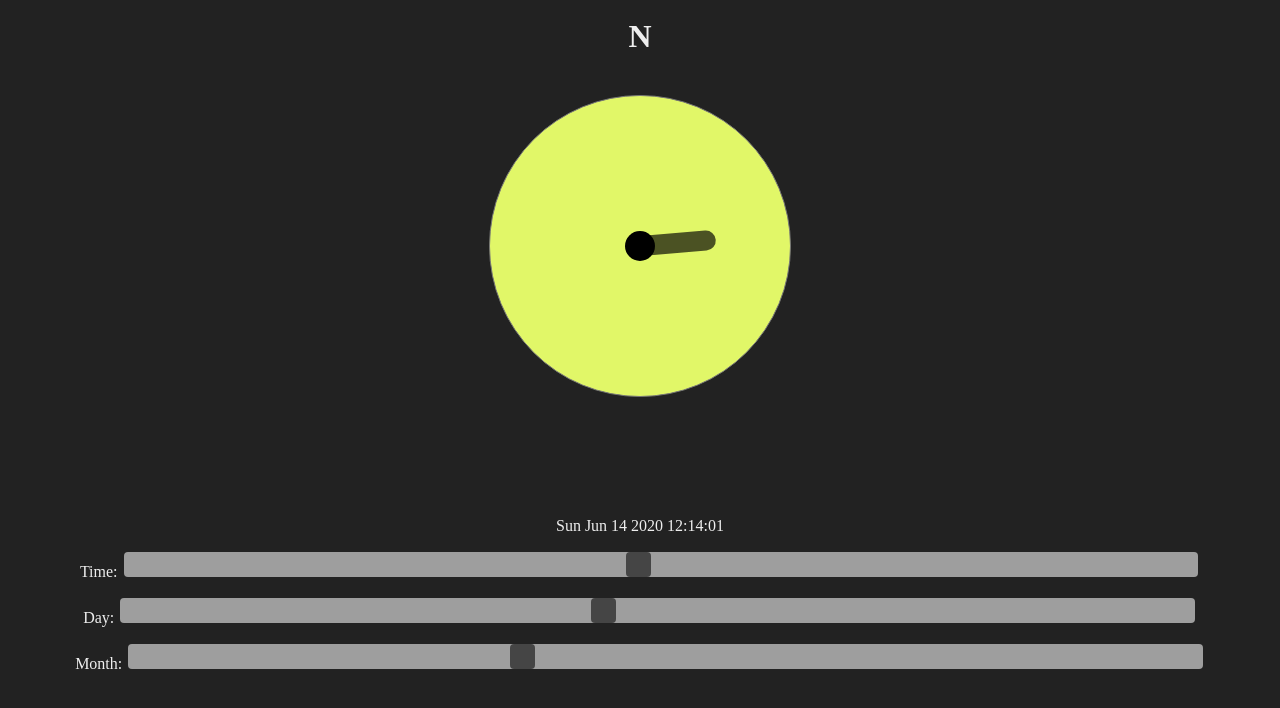
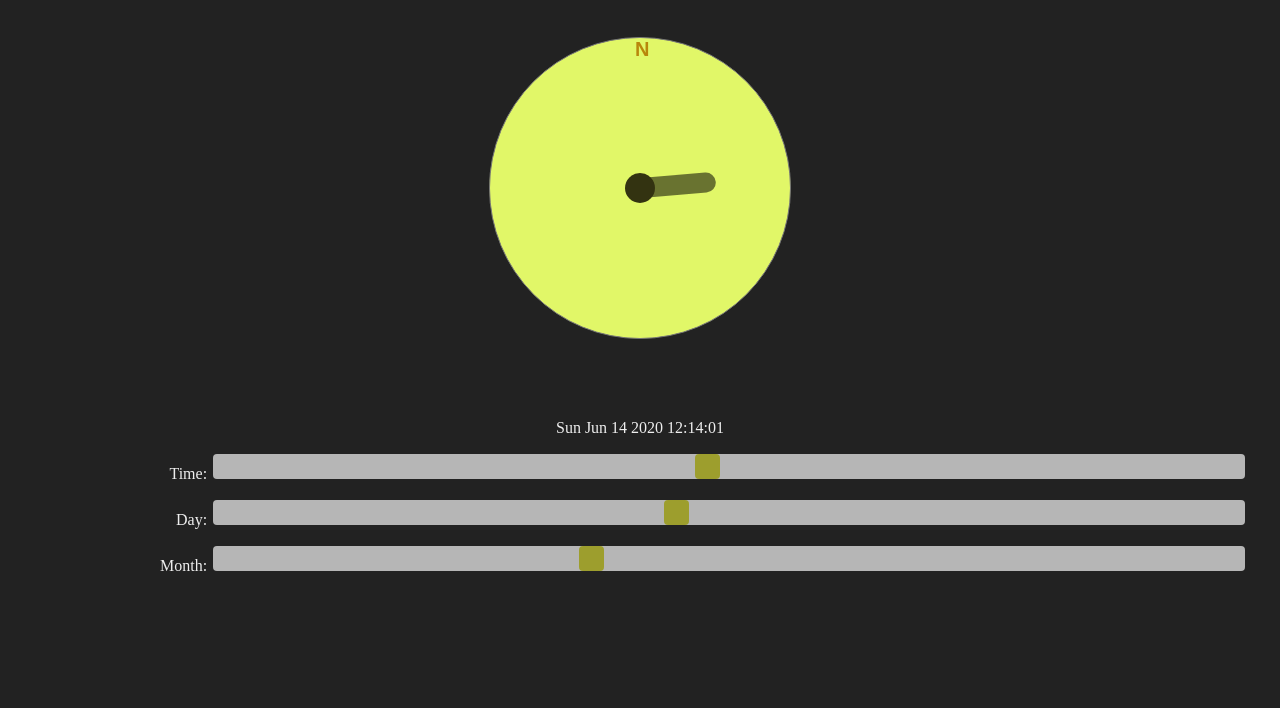
Before and after one commit to mahmodHammad/shadow, a website: page index.html in a window 1280 px wide. Shown: the part 80-788 px from the top of the page. Drawn offline with Linux system fonts and the light colour scheme.

Commit message:
put North pole on the board

```diff
--- a/index.html
+++ b/index.html
@@ -8,19 +8,26 @@
   </head>
   <body>
     <div class="root">
+
+      <!-- Header-------------------------------- start-->
       <div class="header">
         <h1>
           Top view of my shadow
         </h1>
-        <h1>N</h1>
       </div>
+      <!-- Header-------------------------------- end-->
+
+      <!-- Board-------------------------------- start-->
       <div class="view">
+        <div class="pole">N</div>
         <div class="point user"></div>
         <div class="shadow point ">
           <div class="real-shadow"></div>
         </div>
       </div>
+      <!-- Board-------------------------------- end-->
 
+      <!-- Controllers-------------------------------- start-->
       <div class="controller">
         <time class="time"> test</time>
         <br />
@@ -28,7 +35,6 @@
           Time:
           <input
             type="range"
-
             min="1"
             max="24"
             Z
@@ -57,6 +63,8 @@
           />
         </div>
       </div>
+      <!-- Controllers-------------------------------- end-->
+
     </div>
   </body>
 
--- a/style.css
+++ b/style.css
@@ -17,7 +17,14 @@ body {
   height: 300px;
   position: relative;
 }
-
+.pole{
+  position: absolute;
+  left: calc(50% - 5px);
+  color: darkgoldenrod;
+  font-weight: bold;
+  font-size: 20px;
+  font-family: sans-serif;
+}
 .view .point {
   position: relative;
   margin: 0;
@@ -29,7 +36,7 @@ body {
   width: 30px;
   left: calc(50% - 15px);
   top: calc(50% - 15px);
-  background-color: #000f;
+  background-color: #331;
   border-radius: 50%;
   z-index: 10;
 }
@@ -43,25 +50,26 @@ body {
   transform-origin: top center;
 }
 .real-shadow{
-  background-color: #000a;
+  background-color: #0008;
   width: 100%;
   height: 100px;
   border-radius: 50px;
 }
 
 .controller{
-  margin: 120px 20px;
+  margin: 80px 20px;
   text-align: center;
 }
 
 .slider-container{
- margin: 15px;
+ margin: 15px 5px;
+ text-align: right;
 }
 .slider {
   -webkit-appearance: none;
-  width: 90%;
+  width: 85%;
   height: 25px;
-  background: #d3d3d3;
+  background: #f5f5f5;
   outline: none;
   opacity: 0.7;
   -webkit-transition: .2s;
@@ -79,7 +87,7 @@ body {
   appearance: none;
   width: 25px;
   height: 25px;
-  background: #555;
+  background: rgba(205, 207, 30, 0.9);
   border-radius: 4px;
   cursor: pointer;
 }
```
